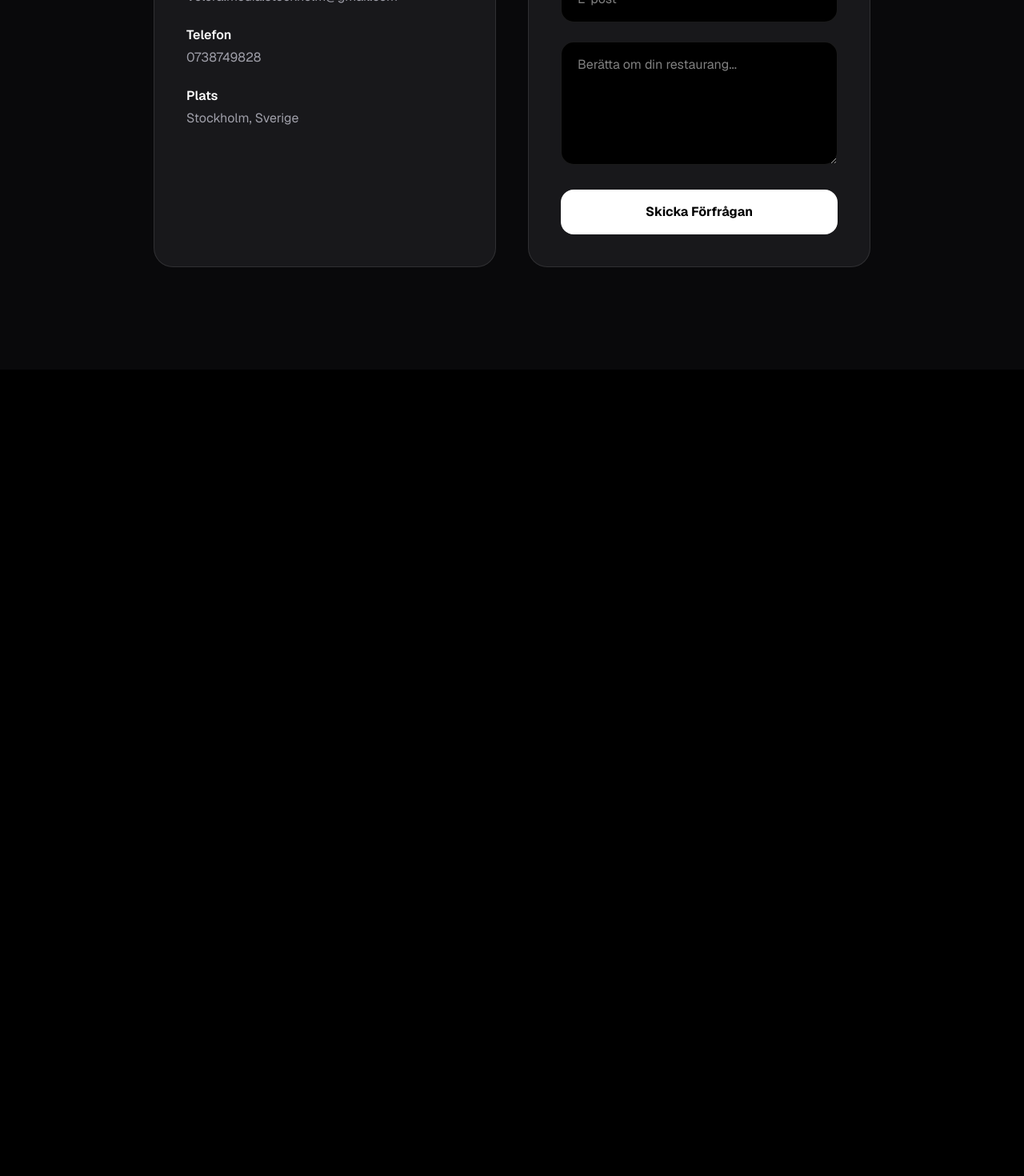
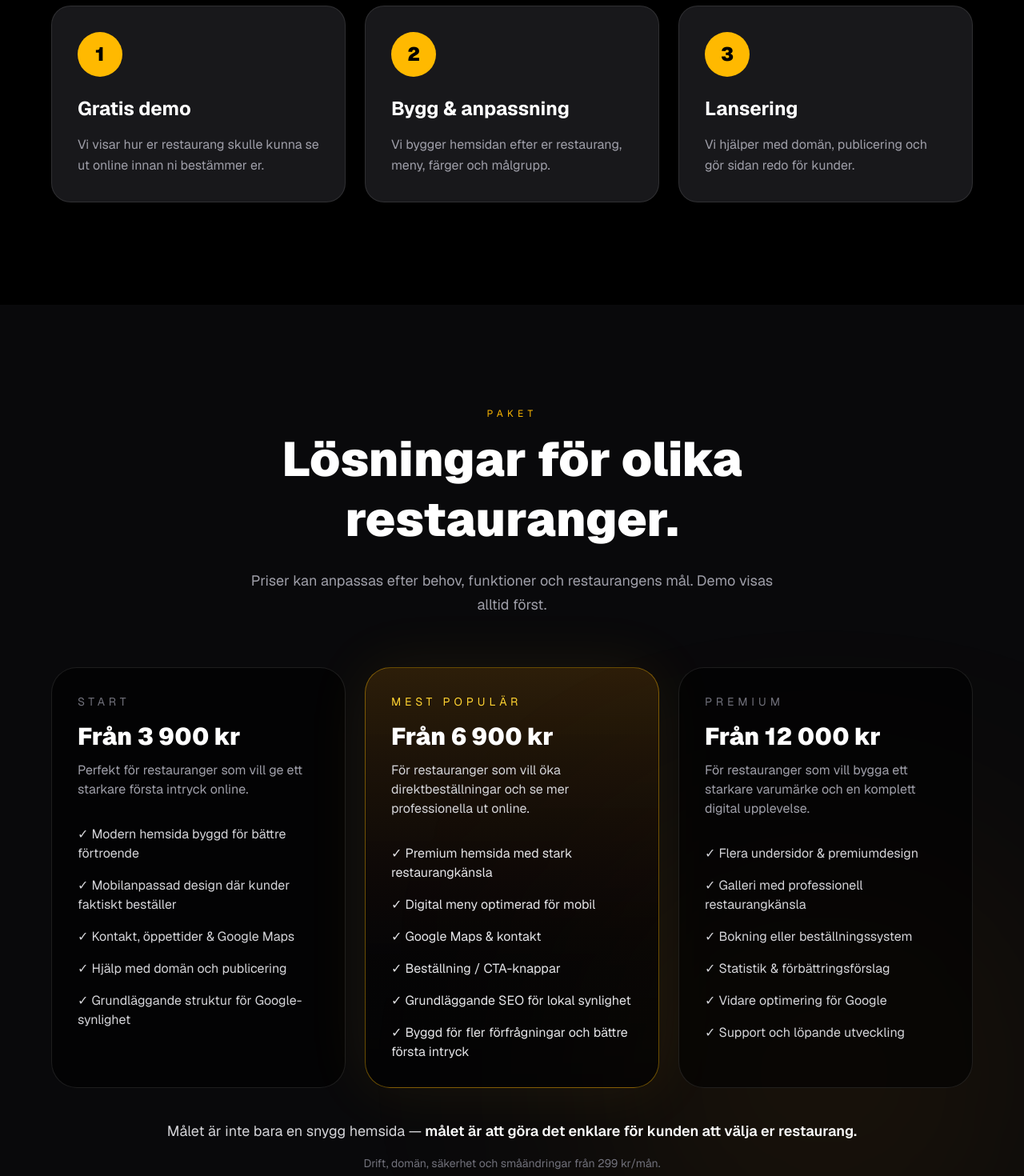
Before and after one commit to veloramediastockholm/velora-media, a Next.js app: page / in a window 1280 px wide. Shown: the part 4560-6030 px from the top of the page at 80% size. Before the commit the page ends 5022 px from the top, so only its background shows below. Built offline with nearby package versions, Linux system fonts and the light colour scheme; a web font is replaced by a local one.

Commit message:
Update website content

```diff
--- a/app/page.tsx
+++ b/app/page.tsx
@@ -166,6 +166,172 @@ export default function Home() {
         </div>
       </section>
 
+      {/* PROCESS */}
+      <section className="relative overflow-hidden bg-black px-4 py-24 md:py-32 sm:px-6">
+        <div className="mx-auto max-w-6xl">
+          <div className="mb-16 text-center">
+            <p className="mb-3 text-xs uppercase tracking-[0.45em] text-amber-400">
+              Process
+            </p>
+
+            <h2 className="text-4xl font-black leading-tight md:text-6xl">
+              Från idé till färdig hemsida
+              <br />
+              på ett enkelt sätt.
+            </h2>
+
+            <p className="mx-auto mt-6 max-w-2xl text-lg leading-relaxed text-zinc-400">
+              Vi gör processen enkel för restauranger. Ni behöver bara skicka
+              meny, bilder och önskemål — resten bygger vi.
+            </p>
+          </div>
+
+          <div className="grid gap-6 md:grid-cols-3">
+            <div className="rounded-3xl border border-white/10 bg-zinc-900 p-8">
+              <div className="mb-6 flex h-14 w-14 items-center justify-center rounded-full bg-amber-400 text-2xl font-black text-black">
+                1
+              </div>
+
+              <h3 className="mb-4 text-2xl font-bold">Gratis demo</h3>
+
+              <p className="leading-relaxed text-zinc-400">
+                Vi visar hur er restaurang skulle kunna se ut online innan ni
+                bestämmer er.
+              </p>
+            </div>
+
+            <div className="rounded-3xl border border-white/10 bg-zinc-900 p-8">
+              <div className="mb-6 flex h-14 w-14 items-center justify-center rounded-full bg-amber-400 text-2xl font-black text-black">
+                2
+              </div>
+
+              <h3 className="mb-4 text-2xl font-bold">Bygg & anpassning</h3>
+
+              <p className="leading-relaxed text-zinc-400">
+                Vi bygger hemsidan efter er restaurang, meny, färger och
+                målgrupp.
+              </p>
+            </div>
+
+            <div className="rounded-3xl border border-white/10 bg-zinc-900 p-8">
+              <div className="mb-6 flex h-14 w-14 items-center justify-center rounded-full bg-amber-400 text-2xl font-black text-black">
+                3
+              </div>
+
+              <h3 className="mb-4 text-2xl font-bold">Lansering</h3>
+
+              <p className="leading-relaxed text-zinc-400">
+                Vi hjälper med domän, publicering och gör sidan redo för kunder.
+              </p>
+            </div>
+          </div>
+        </div>
+      </section>
+
+      {/* PRICING */}
+      <section className="relative overflow-hidden bg-zinc-950 px-4 py-24 md:py-32 sm:px-6">
+        <div className="absolute bottom-0 right-0 h-[500px] w-[500px] rounded-full bg-amber-500/10 blur-[150px]" />
+
+        <div className="relative mx-auto max-w-6xl">
+          <div className="mb-16 text-center">
+            <p className="mb-3 text-xs uppercase tracking-[0.45em] text-amber-400">
+              Paket
+            </p>
+
+            <h2 className="text-4xl font-black leading-tight md:text-6xl">
+              Lösningar för olika
+              <br />
+              restauranger.
+            </h2>
+
+            <p className="mx-auto mt-6 max-w-2xl text-lg leading-relaxed text-zinc-400">
+              Priser kan anpassas efter behov, funktioner och restaurangens
+              mål. Demo visas alltid först.
+            </p>
+          </div>
+
+          <div className="grid gap-6 md:grid-cols-3">
+            <div className="rounded-[2rem] border border-white/10 bg-black/60 p-8">
+              <p className="mb-4 text-sm uppercase tracking-[0.35em] text-zinc-500">
+                Start
+              </p>
+
+              <h3 className="mb-3 text-3xl font-black">Från 3 900 kr</h3>
+
+              <p className="mb-8 text-zinc-400">
+                Perfekt för restauranger som vill ge ett starkare första
+                intryck online.
+              </p>
+
+              <ul className="space-y-4 text-zinc-300">
+                <li>✓ Modern hemsida byggd för bättre förtroende</li>
+                <li>✓ Mobilanpassad design där kunder faktiskt beställer</li>
+                <li>✓ Kontakt, öppettider & Google Maps</li>
+                <li>✓ Hjälp med domän och publicering</li>
+                <li>✓ Grundläggande struktur för Google-synlighet</li>
+              </ul>
+            </div>
+
+            <div className="rounded-[2rem] border border-amber-400/40 bg-gradient-to-b from-amber-500/15 to-black/60 p-8 shadow-[0_0_80px_rgba(251,191,36,0.08)]">
+              <p className="mb-4 text-sm uppercase tracking-[0.35em] text-amber-300">
+                Mest populär
+              </p>
+
+              <h3 className="mb-3 text-3xl font-black">Från 6 900 kr</h3>
+
+              <p className="mb-8 text-zinc-300">
+                För restauranger som vill öka direktbeställningar och se mer
+                professionella ut online.
+              </p>
+
+              <ul className="space-y-4 text-zinc-200">
+                <li>✓ Premium hemsida med stark restaurangkänsla</li>
+                <li>✓ Digital meny optimerad för mobil</li>
+                <li>✓ Google Maps & kontakt</li>
+                <li>✓ Beställning / CTA-knappar</li>
+                <li>✓ Grundläggande SEO för lokal synlighet</li>
+                <li>✓ Byggd för fler förfrågningar och bättre första intryck</li>
+              </ul>
+            </div>
+
+            <div className="rounded-[2rem] border border-white/10 bg-black/60 p-8">
+              <p className="mb-4 text-sm uppercase tracking-[0.35em] text-zinc-500">
+                Premium
+              </p>
+
+              <h3 className="mb-3 text-3xl font-black">Från 12 000 kr</h3>
+
+              <p className="mb-8 text-zinc-400">
+                För restauranger som vill bygga ett starkare varumärke och en
+                komplett digital upplevelse.
+              </p>
+
+              <ul className="space-y-4 text-zinc-300">
+                <li>✓ Flera undersidor & premiumdesign</li>
+                <li>✓ Galleri med professionell restaurangkänsla</li>
+                <li>✓ Bokning eller beställningssystem</li>
+                <li>✓ Statistik & förbättringsförslag</li>
+                <li>✓ Vidare optimering för Google</li>
+                <li>✓ Support och löpande utveckling</li>
+              </ul>
+            </div>
+          </div>
+
+          <div className="mt-10 text-center">
+            <p className="text-lg text-zinc-300">
+              Målet är inte bara en snygg hemsida —
+              <span className="font-semibold text-white">
+                {" "}målet är att göra det enklare för kunden att välja er restaurang.
+              </span>
+            </p>
+
+            <p className="mt-4 text-sm text-zinc-500">
+              Drift, domän, säkerhet och småändringar från 299 kr/mån.
+            </p>
+          </div>
+        </div>
+      </section>
+
       {/* CONTACT */}
       <section
         id="contact"
```
